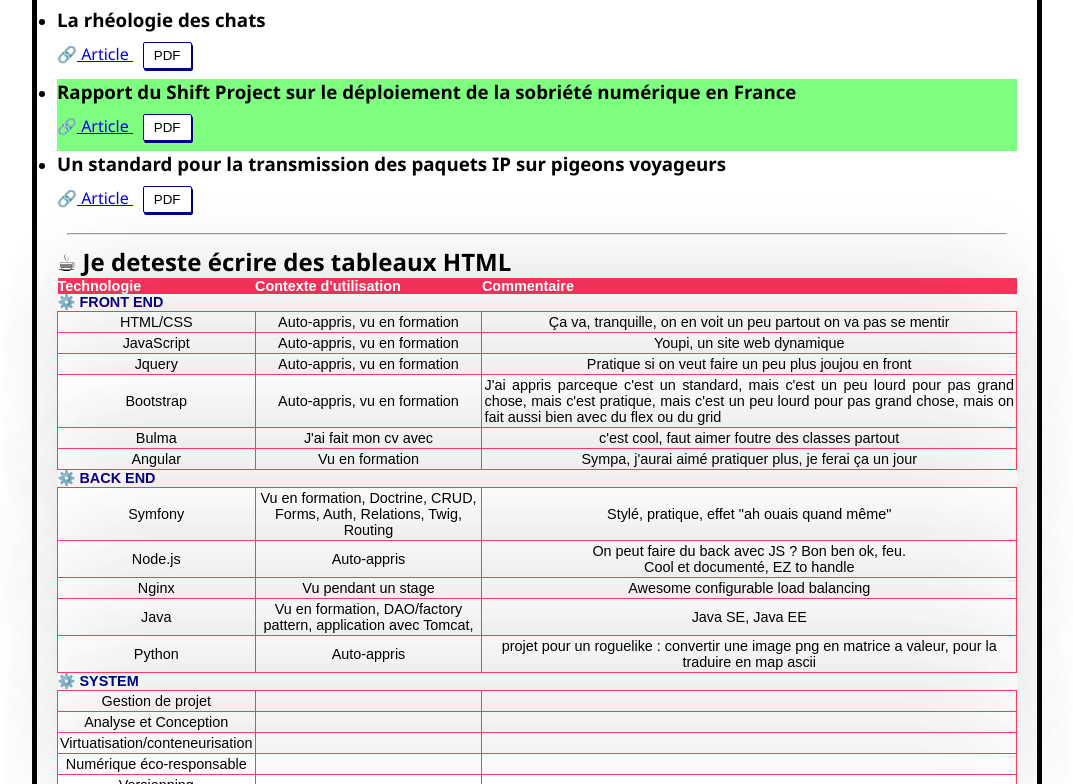
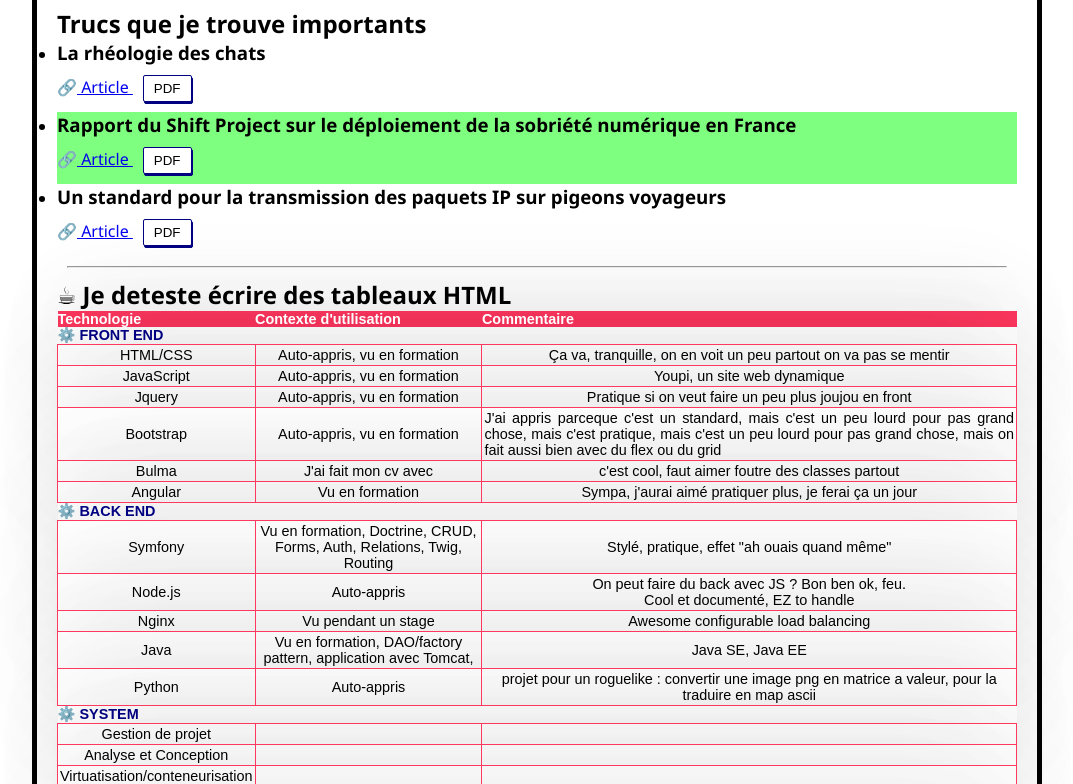
Before and after one commit to ThibaultMariePro/ThibaultMariePro.github.io, a plain HTML site: page index.html in a window 1280 px wide. Shown: the part 262-1046 px from the top of the page, without its empty margins (103-1176 px from the left). Drawn offline with Linux system fonts and the light colour scheme.

Commit message:
ok-tier2

```diff
--- a/index.html
+++ b/index.html
@@ -39,6 +39,7 @@
 
   <hr>
   <section id="interests">
+    <h2>Trucs que je trouve importants</h2>
     <div>
       <ul>
         <li>
```
